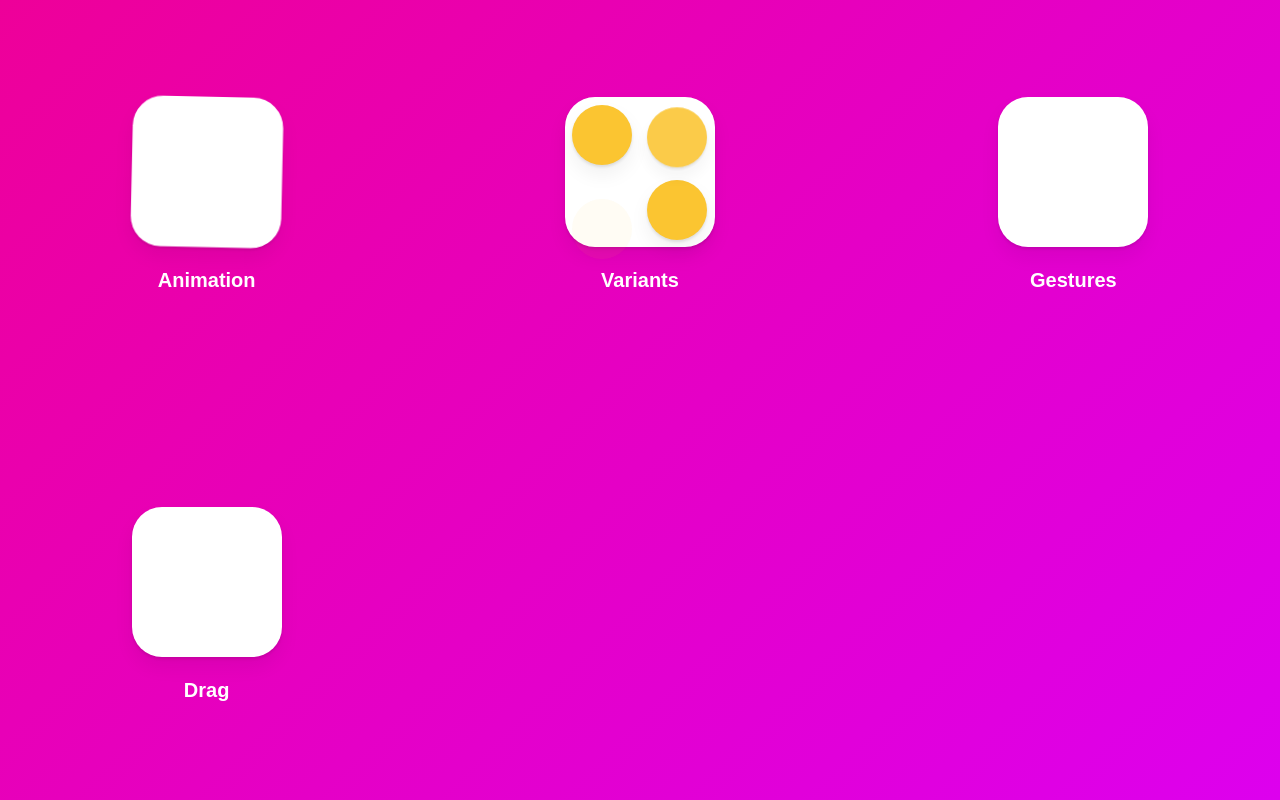
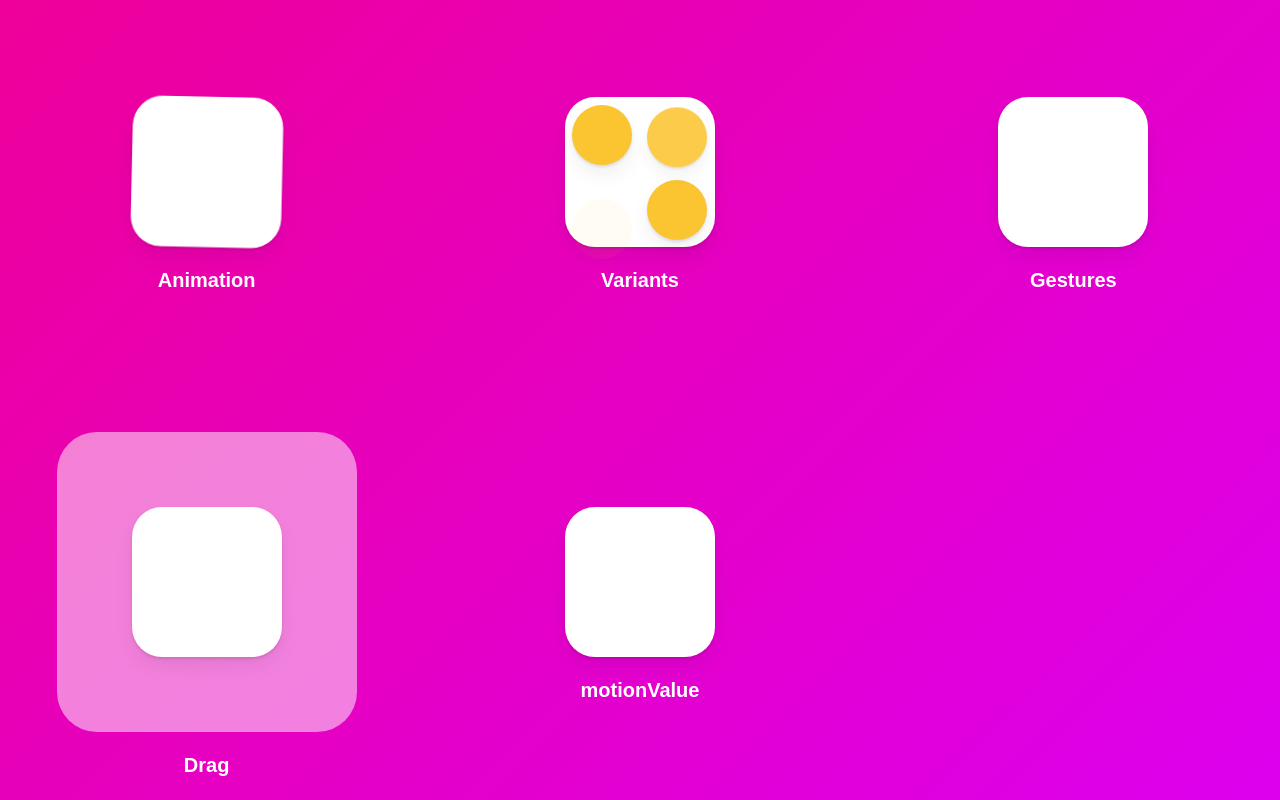
Before and after one commit to parkgeonwoong/motion-ts, a React (Vite) app: page / in a window 1280 px wide. Built offline with nearby package versions, Linux system fonts and the light colour scheme.

Commit message:
Feat : motionValue 값 확인

```diff
--- a/src/App.tsx
+++ b/src/App.tsx
@@ -6,11 +6,12 @@
  * 3. 상속받는 애니메이션
  * 4. 자식 애니메이션 컨트롤
  * 5. Gestures
- * 6. Drag
+ * 6. Drag, 제약
  */
 
 import styled from "styled-components";
-import { motion, Variants } from "framer-motion";
+import { motion, useMotionValue, Variants } from "framer-motion";
+import { useEffect, useRef } from "react";
 
 // TODO: Variants
 const myVars = {
@@ -70,6 +71,12 @@ const gestureVariants = {
 };
 
 function App() {
+  const containerRef = useRef<HTMLDivElement>(null);
+  let x = useMotionValue(0);
+  useEffect(() => {
+    x.onChange(() => console.log(x.get()));
+  }, [x]);
+
   return (
     <Grid>
       {/* TODO: animate */}
@@ -102,17 +109,24 @@ function App() {
 
       {/* TODO: drag */}
       <Wrapper>
+        <Container ref={containerRef}>
           <Box
             drag
-          variants={gestureVariants}
-          whileHover={"hover"}
+            // dragSnapToOrigin
+            dragConstraints={containerRef}
             whileDrag={{
               backgroundColor: "#fbc531",
               transition: { duration: 1 },
             }}
-          whileTap={"click"}
           ></Box>
+        </Container>
         <span>Drag</span>
+      </Wrapper>
+
+      {/* TODO: MotionValue */}
+      <Wrapper>
+        <Box drag="x" style={{ x }} dragSnapToOrigin />
+        <span>motionValue</span>
       </Wrapper>
     </Grid>
   );
@@ -143,6 +157,17 @@ const Wrapper = styled.div`
   }
 `;
 
+const Container = styled.div`
+  width: 300px;
+  height: 300px;
+  background-color: rgba(255, 255, 255, 0.5);
+  border-radius: 40px;
+  display: flex;
+  justify-content: center;
+  align-items: center;
+  overflow: hidden;
+`;
+
 const Box = styled(motion.div)`
   width: 150px;
   height: 150px;
```
Lines whose indentation alone changed are shown as unchanged.
